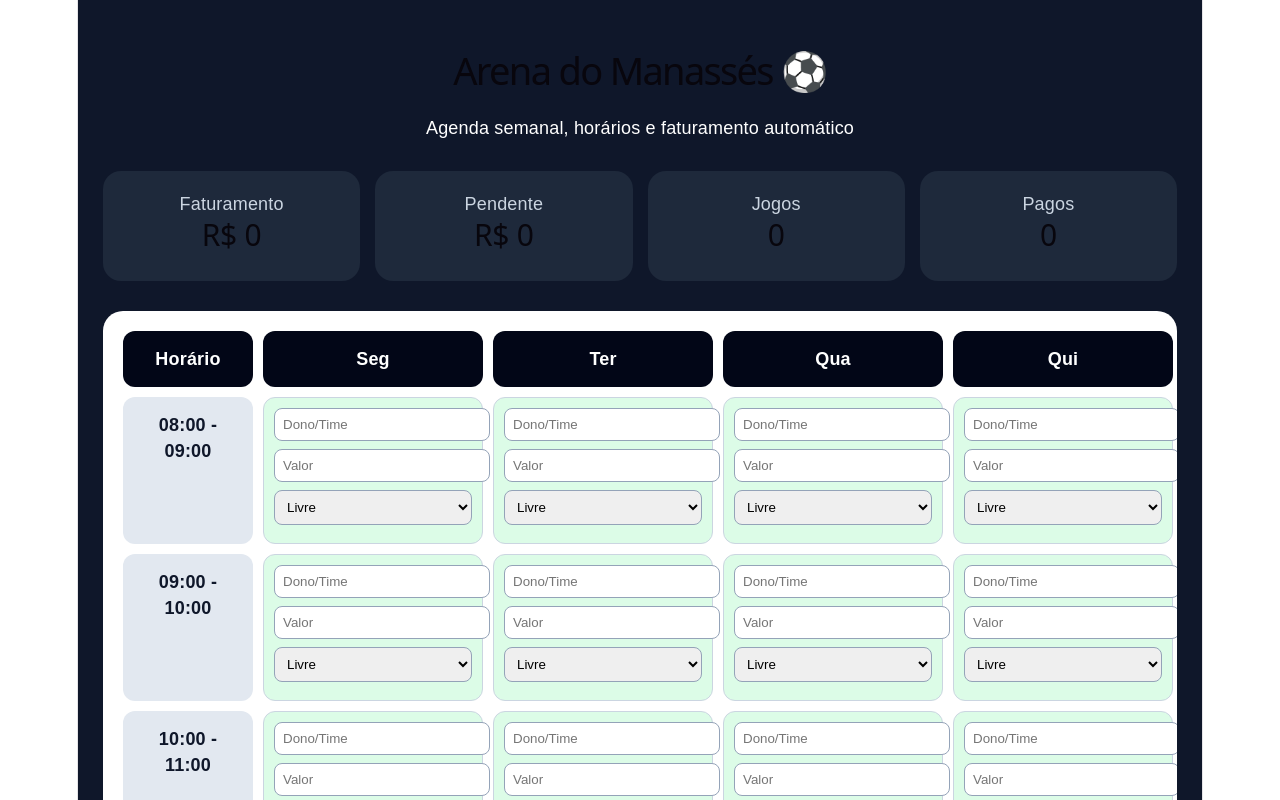
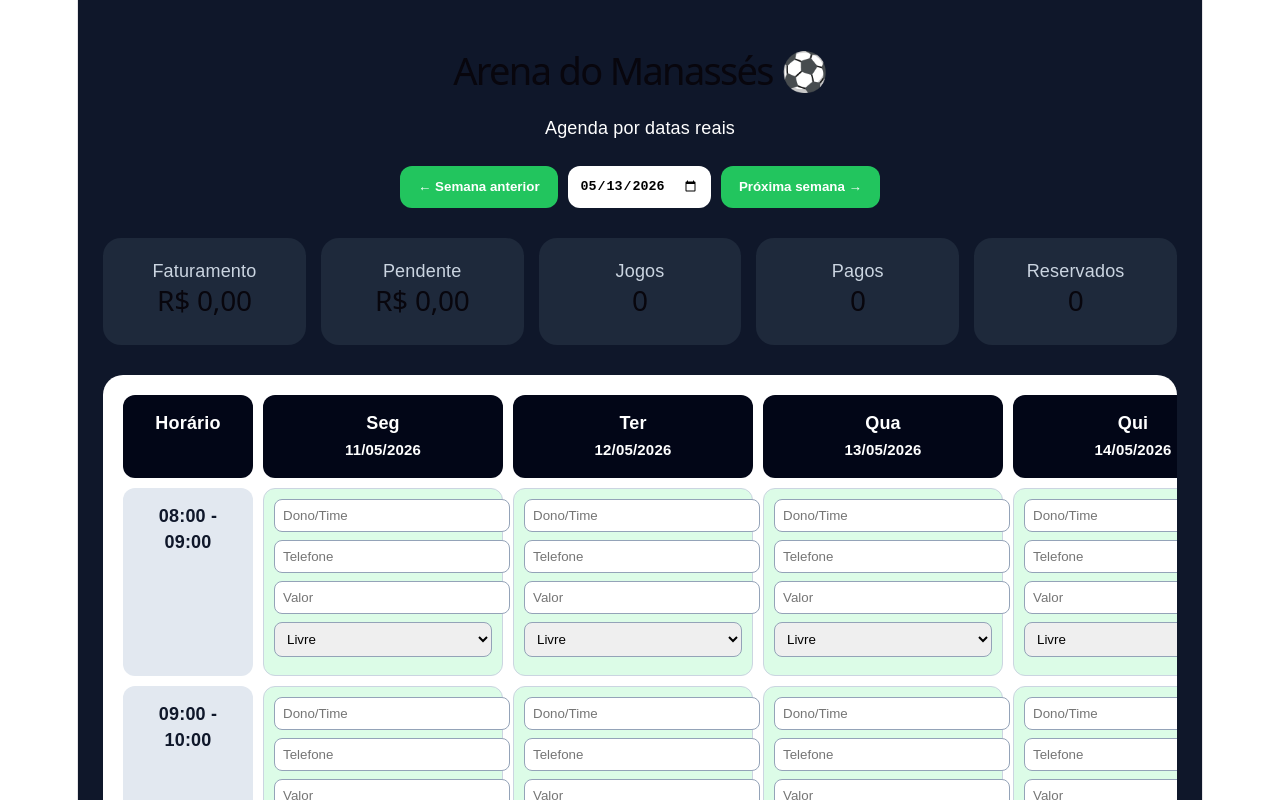
Before and after one commit to manassesgervasio/arena-do-manasses, a React (Vite) app: page / in a window 1280 px wide. Shown: the top 800 px of the page. Built offline with nearby package versions, Linux system fonts and the light colour scheme.

Commit message:
agenda por datas

```diff
--- a/src/App.jsx
+++ b/src/App.jsx
@@ -1,6 +1,4 @@
 import { useEffect, useMemo, useState } from "react";
-
-const dias = ["Seg", "Ter", "Qua", "Qui", "Sex", "Sáb", "Dom"];
 
 const horarios = [
   "08:00 - 09:00",
@@ -19,87 +17,153 @@ const horarios = [
   "23:00 - 00:00",
 ];
 
-function criarAgenda() {
-  const agenda = {};
+const diasSemana = ["Dom", "Seg", "Ter", "Qua", "Qui", "Sex", "Sáb"];
+const statusLista = ["Livre", "Reservado", "Pago", "Pendente", "Cancelado"];
 
-  dias.forEach((dia) => {
-    agenda[dia] = {};
+const STORAGE_KEY = "arena-manasses-reservas-v2";
 
-    horarios.forEach((hora) => {
-      agenda[dia][hora] = {
-        dono: "",
-        valor: "",
-        status: "Livre",
-      };
+function formatarData(data) {
+  return data.toISOString().split("T")[0];
+}
+
+function formatarDataBR(dataTexto) {
+  const [ano, mes, dia] = dataTexto.split("-");
+  return `${dia}/${mes}/${ano}`;
+}
+
+function inicioDaSemana(data) {
+  const nova = new Date(data);
+
+  const dia = nova.getDay();
+  const diff = dia === 0 ? -6 : 1 - dia;
+
+  nova.setDate(nova.getDate() + diff);
+  nova.setHours(0, 0, 0, 0);
+
+  return nova;
+}
+
+function gerarDiasDaSemana(dataBase) {
+  const inicio = inicioDaSemana(dataBase);
+
+  return Array.from({ length: 7 }, (_, i) => {
+    const data = new Date(inicio);
+
+    data.setDate(inicio.getDate() + i);
+
+    return data;
   });
-  });
+}
 
-  return agenda;
+function moeda(valor) {
+  return new Intl.NumberFormat("pt-BR", {
+    style: "currency",
+    currency: "BRL",
+  }).format(valor || 0);
+}
+
+function numero(valor) {
+  return Number(String(valor || "").replace(",", ".")) || 0;
 }
 
 export default function App() {
-const [agenda, setAgenda] = useState(() => {
-  const dadosSalvos = localStorage.getItem("agenda-arena-manasses");
+  const [dataBase, setDataBase] = useState(new Date());
 
-  if (dadosSalvos) {
-    return JSON.parse(dadosSalvos);
-  }
+  const [reservas, setReservas] = useState(() => {
+    const salvas = localStorage.getItem(STORAGE_KEY);
 
-  return criarAgenda();
+    return salvas ? JSON.parse(salvas) : {};
   });
 
   useEffect(() => {
-  localStorage.setItem(
-    "agenda-arena-manasses",
-    JSON.stringify(agenda)
+    localStorage.setItem(STORAGE_KEY, JSON.stringify(reservas));
+  }, [reservas]);
+
+  const dias = useMemo(() => gerarDiasDaSemana(dataBase), [dataBase]);
+
+  function chaveReserva(dataTexto, horario) {
+    return `${dataTexto}_${horario}`;
+  }
+
+  function pegarReserva(dataTexto, horario) {
+    const chave = chaveReserva(dataTexto, horario);
+
+    return (
+      reservas[chave] || {
+        dono: "",
+        telefone: "",
+        valor: "",
+        status: "Livre",
+      }
     );
-}, [agenda]);
+  }
 
-  function atualizar(dia, hora, campo, valor) {
-    setAgenda((anterior) => ({
+  function atualizarReserva(dataTexto, horario, campo, valor) {
+    const chave = chaveReserva(dataTexto, horario);
+
+    setReservas((anterior) => ({
       ...anterior,
-      [dia]: {
-        ...anterior[dia],
-        [hora]: {
-          ...anterior[dia][hora],
+      [chave]: {
+        ...pegarReserva(dataTexto, horario),
         [campo]: valor,
-        },
       },
     }));
   }
 
-  const resumo = useMemo(() => {
-    let faturamento = 0;
-    let pendente = 0;
-    let jogos = 0;
-    let pagos = 0;
+  function mudarSemana(qtd) {
+    const nova = new Date(dataBase);
 
-    dias.forEach((dia) => {
-      horarios.forEach((hora) => {
-        const item = agenda[dia][hora];
-        const valor = Number(item.valor) || 0;
+    nova.setDate(nova.getDate() + qtd * 7);
 
-        if (item.dono.trim() !== "") jogos++;
-
-        if (item.status === "Pago") {
-          faturamento += valor;
-          pagos++;
+    setDataBase(nova);
   }
 
-        if (item.status === "Pendente") {
-          pendente += valor;
-        }
-      });
+  const resumo = useMemo(() => {
+    const lista = Object.entries(reservas).map(([chave, reserva]) => {
+      const [data, horario] = chave.split("_");
+
+      return {
+        data,
+        horario,
+        ...reserva,
+        valorNumero: numero(reserva.valor),
+      };
     });
 
-    return { faturamento, pendente, jogos, pagos };
-  }, [agenda]);
+    const faturamento = lista
+      .filter((r) => r.status === "Pago")
+      .reduce((soma, r) => soma + r.valorNumero, 0);
+
+    const pendente = lista
+      .filter((r) => r.status === "Pendente")
+      .reduce((soma, r) => soma + r.valorNumero, 0);
+
+    const jogos = lista.filter(
+      (r) => r.dono && r.dono.trim() !== ""
+    ).length;
+
+    const pagos = lista.filter((r) => r.status === "Pago").length;
+
+    const reservados = lista.filter(
+      (r) => r.status === "Reservado"
+    ).length;
+
+    return {
+      faturamento,
+      pendente,
+      jogos,
+      pagos,
+      reservados,
+      lista,
+    };
+  }, [reservas]);
 
   function corStatus(status) {
     if (status === "Pago") return "#dbeafe";
     if (status === "Pendente") return "#fee2e2";
     if (status === "Reservado") return "#fef3c7";
     if (status === "Cancelado") return "#e5e7eb";
+
     return "#dcfce7";
   }
 
@@ -113,26 +177,70 @@ useEffect(() => {
         fontFamily: "Arial",
       }}
     >
-      <h1 style={{ textAlign: "center", fontSize: "38px" }}>
+      <h1
+        style={{
+          textAlign: "center",
+          fontSize: "38px",
+        }}
+      >
         Arena do Manassés ⚽
       </h1>
 
-      <p style={{ textAlign: "center", fontSize: "18px" }}>
-        Agenda semanal, horários e faturamento automático
+      <p
+        style={{
+          textAlign: "center",
+          fontSize: "18px",
+        }}
+      >
+        Agenda por datas reais
       </p>
 
       <div
         style={{
+          display: "flex",
+          justifyContent: "center",
+          gap: "10px",
+          marginTop: "25px",
+          flexWrap: "wrap",
+        }}
+      >
+        <button
+          onClick={() => mudarSemana(-1)}
+          style={botao}
+        >
+          ← Semana anterior
+        </button>
+
+        <input
+          type="date"
+          value={formatarData(dataBase)}
+          onChange={(e) =>
+            setDataBase(new Date(e.target.value + "T00:00:00"))
+          }
+          style={inputData}
+        />
+
+        <button
+          onClick={() => mudarSemana(1)}
+          style={botao}
+        >
+          Próxima semana →
+        </button>
+      </div>
+
+      <div
+        style={{
           display: "grid",
-          gridTemplateColumns: "repeat(4, 1fr)",
+          gridTemplateColumns: "repeat(5, 1fr)",
           gap: "15px",
           marginTop: "30px",
         }}
       >
-        <Card titulo="Faturamento" valor={`R$ ${resumo.faturamento}`} />
-        <Card titulo="Pendente" valor={`R$ ${resumo.pendente}`} />
+        <Card titulo="Faturamento" valor={moeda(resumo.faturamento)} />
+        <Card titulo="Pendente" valor={moeda(resumo.pendente)} />
         <Card titulo="Jogos" valor={resumo.jogos} />
         <Card titulo="Pagos" valor={resumo.pagos} />
+        <Card titulo="Reservados" valor={resumo.reservados} />
       </div>
 
       <div
@@ -148,18 +256,24 @@ useEffect(() => {
         <div
           style={{
             display: "grid",
-            gridTemplateColumns: "130px repeat(7, 220px)",
+            gridTemplateColumns: "130px repeat(7, 240px)",
             gap: "10px",
-            minWidth: "1700px",
+            minWidth: "1850px",
           }}
         >
           <div style={cabecalho}>Horário</div>
 
-          {dias.map((dia) => (
-            <div key={dia} style={cabecalho}>
-              {dia}
+          {dias.map((data) => {
+            const textoData = formatarData(data);
+
+            return (
+              <div key={textoData} style={cabecalho}>
+                <div>{diasSemana[data.getDay()]}</div>
+
+                <small>{formatarDataBR(textoData)}</small>
               </div>
-          ))}
+            );
+          })}
 
           {horarios.map((hora) => (
             <>
@@ -167,12 +281,14 @@ useEffect(() => {
                 {hora}
               </div>
 
-              {dias.map((dia) => {
-                const item = agenda[dia][hora];
+              {dias.map((data) => {
+                const dataTexto = formatarData(data);
+
+                const item = pegarReserva(dataTexto, hora);
 
                 return (
                   <div
-                    key={`${dia}-${hora}`}
+                    key={`${dataTexto}-${hora}`}
                     style={{
                       background: corStatus(item.status),
                       border: "1px solid #cbd5e1",
@@ -184,7 +300,26 @@ useEffect(() => {
                       placeholder="Dono/Time"
                       value={item.dono}
                       onChange={(e) =>
-                        atualizar(dia, hora, "dono", e.target.value)
+                        atualizarReserva(
+                          dataTexto,
+                          hora,
+                          "dono",
+                          e.target.value
+                        )
+                      }
+                      style={inputStyle}
+                    />
+
+                    <input
+                      placeholder="Telefone"
+                      value={item.telefone}
+                      onChange={(e) =>
+                        atualizarReserva(
+                          dataTexto,
+                          hora,
+                          "telefone",
+                          e.target.value
+                        )
                       }
                       style={inputStyle}
                     />
@@ -194,7 +329,12 @@ useEffect(() => {
                       type="number"
                       value={item.valor}
                       onChange={(e) =>
-                        atualizar(dia, hora, "valor", e.target.value)
+                        atualizarReserva(
+                          dataTexto,
+                          hora,
+                          "valor",
+                          e.target.value
+                        )
                       }
                       style={inputStyle}
                     />
@@ -202,15 +342,20 @@ useEffect(() => {
                     <select
                       value={item.status}
                       onChange={(e) =>
-                        atualizar(dia, hora, "status", e.target.value)
+                        atualizarReserva(
+                          dataTexto,
+                          hora,
+                          "status",
+                          e.target.value
+                        )
                       }
                       style={inputStyle}
                     >
-                      <option>Livre</option>
-                      <option>Reservado</option>
-                      <option>Pago</option>
-                      <option>Pendente</option>
-                      <option>Cancelado</option>
+                      {statusLista.map((status) => (
+                        <option key={status}>
+                          {status}
+                        </option>
+                      ))}
                     </select>
                   </div>
                 );
@@ -233,8 +378,13 @@ function Card({ titulo, valor }) {
         textAlign: "center",
       }}
     >
-      <p style={{ color: "#cbd5e1" }}>{titulo}</p>
-      <h2 style={{ fontSize: "30px" }}>{valor}</h2>
+      <p style={{ color: "#cbd5e1" }}>
+        {titulo}
+      </p>
+
+      <h2 style={{ fontSize: "28px" }}>
+        {valor}
+      </h2>
     </div>
   );
 }
@@ -264,3 +414,20 @@ const inputStyle = {
   borderRadius: "8px",
   border: "1px solid #94a3b8",
 };
+
+const botao = {
+  background: "#22c55e",
+  color: "white",
+  border: "none",
+  padding: "12px 18px",
+  borderRadius: "12px",
+  cursor: "pointer",
+  fontWeight: "bold",
+};
+
+const inputData = {
+  padding: "12px",
+  borderRadius: "12px",
+  border: "none",
+  fontWeight: "bold",
+};
```
Lines whose indentation alone changed are shown as unchanged.
